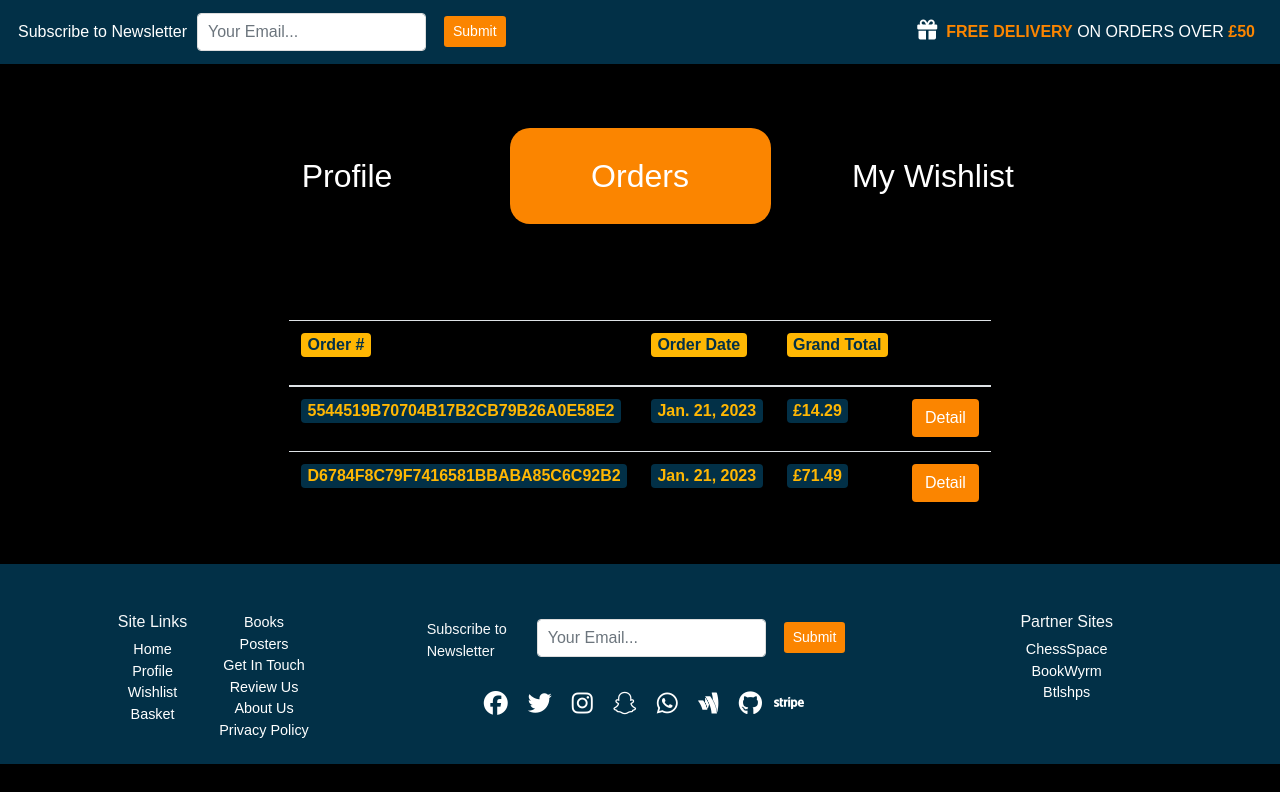
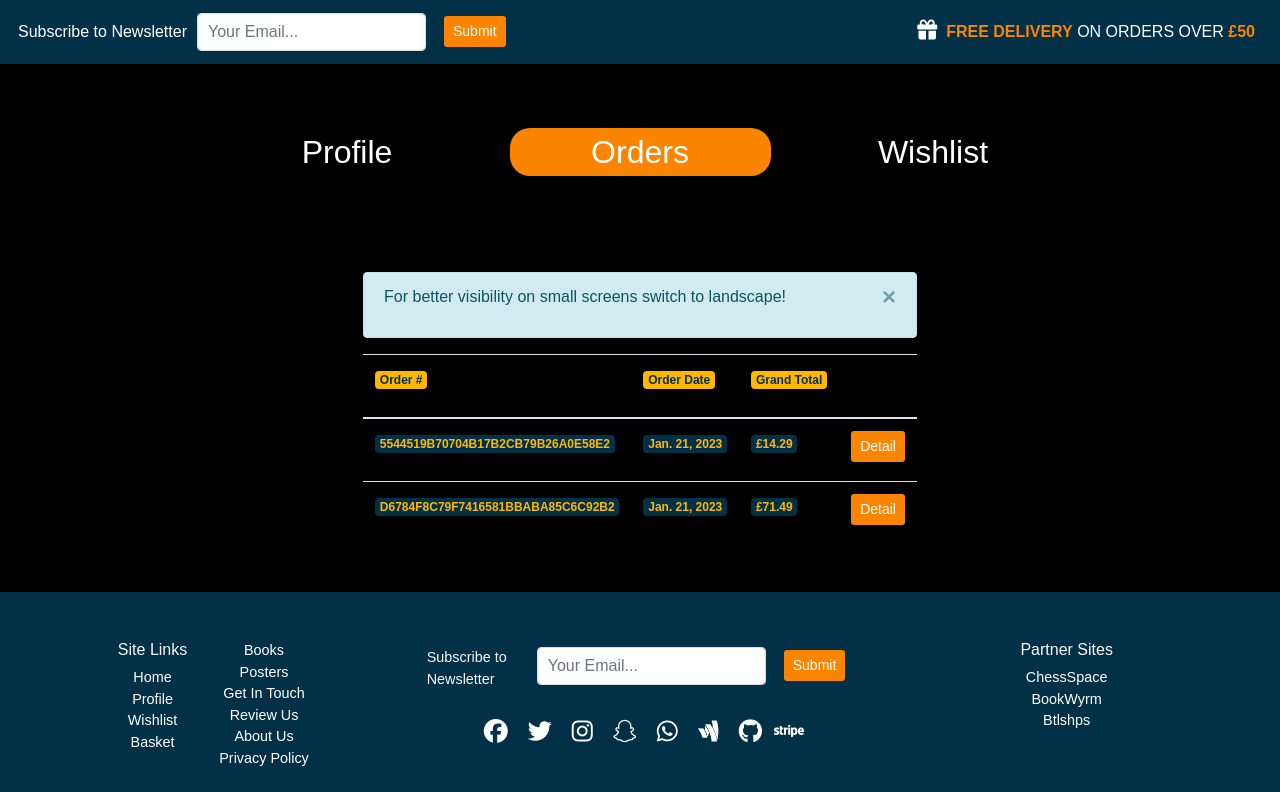
Before and after one commit to RadheyaM/explore, a Django app: page /profile/order-history/ in a window 1280 px wide. Shown: the part 88-880 px from the top of the page. Before the commit the page ends 852 px from the top, so only its background shows below. Run offline with Django 3.2, Linux system fonts and the light colour scheme; a user stored in the database is signed in; data comes from the database, SQL or seed files in the repository; some libraries are stand-ins or nearby versions.

Commit message:
add styling to truncate the table on small screens and add an alert so users know they can see the full table in landscape mode

```diff
--- a/profiles/static/profiles/css/profiles.css
+++ b/profiles/static/profiles/css/profiles.css
@@ -3,5 +3,5 @@
 }
 
 .badge {
-    font-size: 1rem;
+    font-size: 0.75rem;
 }
--- a/profiles/templates/profile/order-history.html
+++ b/profiles/templates/profile/order-history.html
@@ -11,12 +11,19 @@
 {% block order_content %}
     <div class="col-12 col-lg-8 d-flex justify-content-center m-auto">
         <div class="m-auto">
-            <table class="table table-responsive text-light m-auto">
+            <div class="alert alert-info alert-dismissible fade show small-screen-table-alert" role="alert">
+                <p>For better visibility on small screens switch to landscape!</p>
+                <button type="button" class="close" data-dismiss="alert" aria-label="Close">
+                    <span aria-hidden="true">&times;</span>
+                </button>
+            </div>
+            <div class="table-container">
+                <table class="table table-responsive .table-sm text-light m-auto">
                     <thead>
                         <tr>
                             <th><span class="badge badge-light mb-3">Order #</span></th>
-                        <th><span class="badge badge-light mb-3">Order Date</span></th>
-                        <th><span class="badge badge-light mb-3">Grand Total</span></th>
+                            <th class="hide"><span class="badge badge-light mb-3">Order Date</span></th>
+                            <th class="hide"><span class="badge badge-light mb-3">Grand Total</span></th>
                             <th></th>
                         </tr>
                     </thead>
@@ -24,9 +31,9 @@
                         {% for order in orders %}
                         <tr>
                             <td><span class="badge badge-info mb-3">{{ order.order_number }}</span></td>
-                        <td><span class="badge badge-info mb-3">{{ order.date }}</span></td>
-                        <td><span class="badge badge-info mb-3">£{{ order.grand_total }}</span></td>
-                        <td><a href="{% url 'order_history_detail' order.order_number %}" class="btn btn btn-action">Detail</a></td>
+                            <td class="hide"><span class="badge badge-info mb-3">{{ order.date }}</span></td>
+                            <td class="hide"><span class="badge badge-info mb-3">£{{ order.grand_total }}</span></td>
+                            <td><a href="{% url 'order_history_detail' order.order_number %}" class="btn btn-sm btn-action">Detail</a></td>
                         </tr>
                         {% empty %}
                             <div class="m-auto alert-info">There are currently no orders in your order history.</div>
@@ -35,4 +42,5 @@
                 </table>
             </div>
         </div>
+    </div>
 {% endblock %}
--- a/profiles/templates/profile/profile-base.html
+++ b/profiles/templates/profile/profile-base.html
@@ -25,7 +25,7 @@
                 </div>
                 <div class="col-6 col-lg-3 text-center {% block wishlist_active %}{% endblock %}">
                     <a class="custom-link" href="{% url 'wishlist'  %}">
-                        My Wishlist
+                        Wishlist
                     </a>
                 </div>
             </div>
--- a/static/css/base.css
+++ b/static/css/base.css
@@ -517,6 +517,17 @@
         right: 0;
     }
 
+    .small-screen-table-alert {
+        display: block;
+        width: 75%;
+        margin: auto;
+        padding-bottom: 1rem;
+    }
+
+    .hide {
+       display: none;
+    }
+
 }
 
 /*
```
Lines whose indentation alone changed are shown as unchanged.
